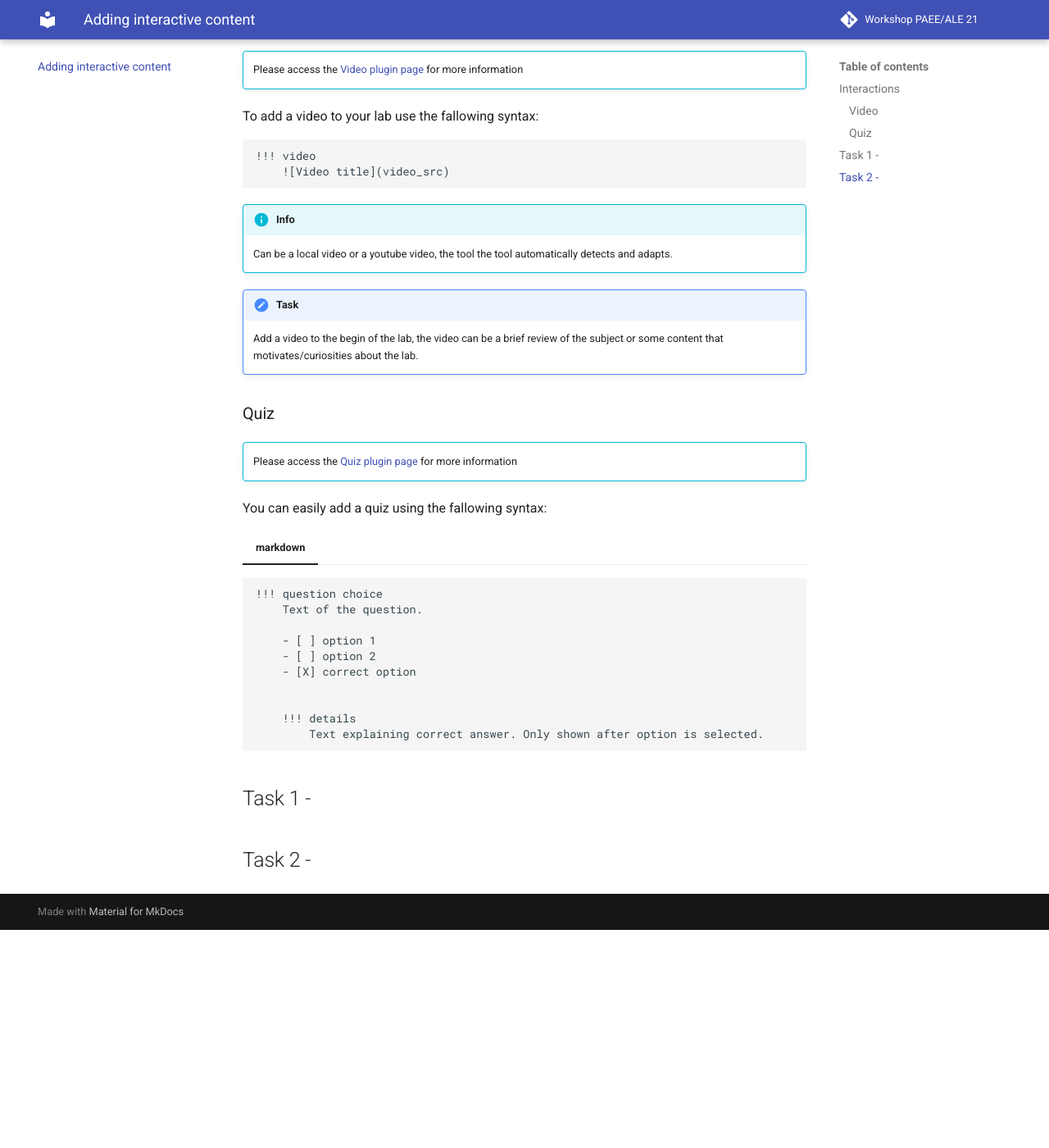
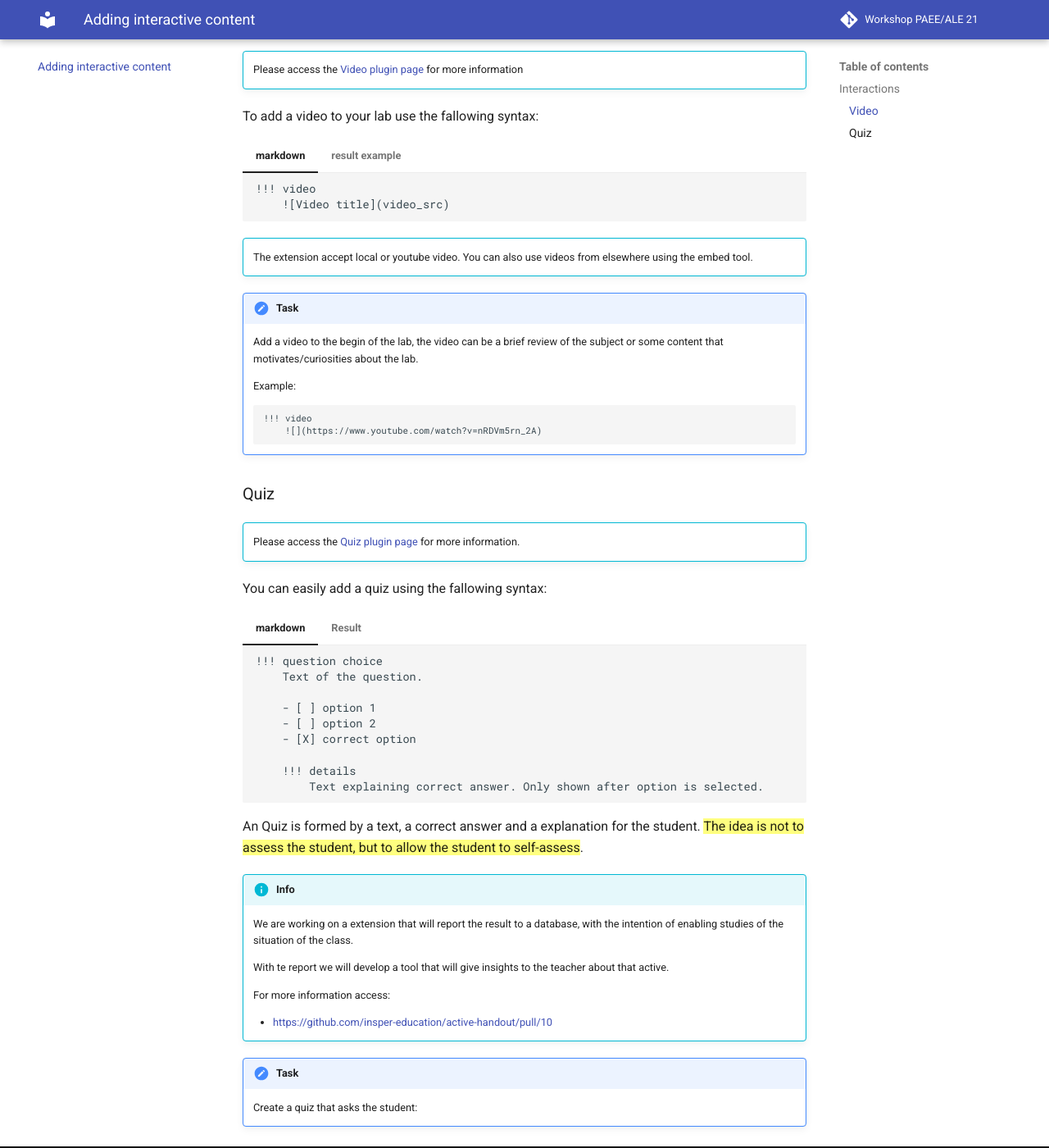
Before and after one commit to insper-education/active-handout-workshop-paee-ale-21, an MkDocs documentation site: the page built from content/03-interactive-content/index.md, in a window 1280 px wide and 1400 px high, scrolled down 864 px. Shown: the whole window at 82% size. Built offline with MkDocs 1.6.1 and Material for MkDocs 9.7.7, drawn with Linux system fonts in a browser that asks for light colours; nearby versions of some CDN libraries; comment, search, counter and statistics services are not loaded; before the commit the page ends 1998 px from its top, so only the background shows below that.

Commit message:
part 3 in progress

````diff
--- a/content/03-interactive-content/index.md
+++ b/content/03-interactive-content/index.md
@@ -24,38 +24,74 @@ Now let's see some tools available for use and we'll use them to modify our prev
 
 To add a video to your lab use the fallowing syntax:
 
-```
-!!! video
-    ![Video title](video_src)
-```
+=== "markdown"
+    ```
+    !!! video
+        ![Video title](video_src)
+    ```
 
-!!! info
-    Can be a local video or a youtube video, the tool the tool automatically detects and adapts.
+=== "result example"
+    ```
+    !!! video
+        ![](https://www.youtube.com/watch?v=nRDVm5rn_2A)
+    ```
+
+    !!! video
+        ![](https://www.youtube.com/watch?v=nRDVm5rn_2A&feature=emb_title)
+
+!!! info ""
+    The extension accept local or youtube video. You can also use videos from elsewhere using the embed tool.
 
 !!! task
     Add a video to the begin of the lab, the video can be a brief review of the subject or some content that motivates/curiosities about the lab.
 
+    Example:
+
+    ```
+    !!! video
+        ![](https://www.youtube.com/watch?v=nRDVm5rn_2A)
+    ```
+
 ### Quiz
 
 !!! info ""
-    Please access the [Quiz plugin page](https://insper-education.github.io/active-handout/reference/quiz/) for more information
+    Please access the [Quiz plugin page](https://insper-education.github.io/active-handout/reference/quiz/) for more information.
 
 You can easily add a quiz using the fallowing syntax:
 
 === "markdown"
-```
-!!! question choice
-    Text of the question.
+    ```
+    !!! question choice
+        Text of the question.
 
-    - [ ] option 1
-    - [ ] option 2
-    - [X] correct option
+        - [ ] option 1
+        - [ ] option 2
+        - [X] correct option
 
+        !!! details
+            Text explaining correct answer. Only shown after option is selected.
+    ```
+=== "Result"
+    !!! question choice
+        Text of the question.
 
-    !!! details
-        Text explaining correct answer. Only shown after option is selected.
-```
+        - [ ] option 1
+        - [ ] option 2
+        - [X] correct option
 
-## Task 1 -
+        !!! details
+            Text explaining correct answer. Only shown after option is selected.
 
-## Task 2 -
+An Quiz is formed by a text, a correct answer and a explanation for the student. ==The idea is not to assess the student, but to allow the student to self-assess==.
+
+!!! info
+    We are working on a extension that will report the result to a database, with the intention of enabling studies of the situation of the class.
+
+    With te report we will develop a tool that will give insights to the teacher about that active.
+
+    For more information access:
+
+    - https://github.com/insper-education/active-handout/pull/10
+
+!!! task
+    Create a quiz that asks the student:
````
